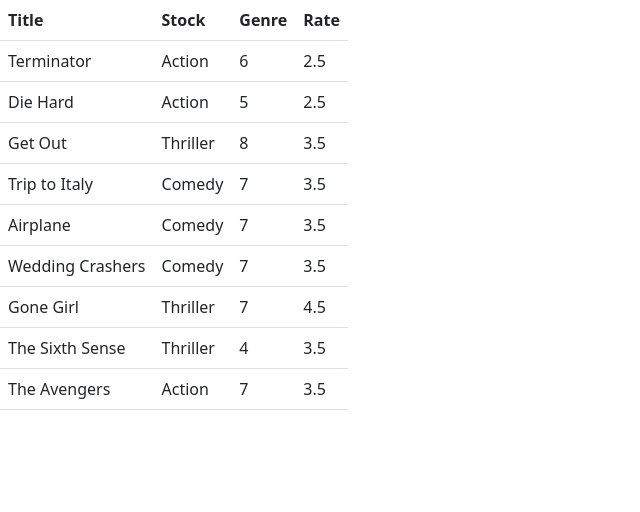
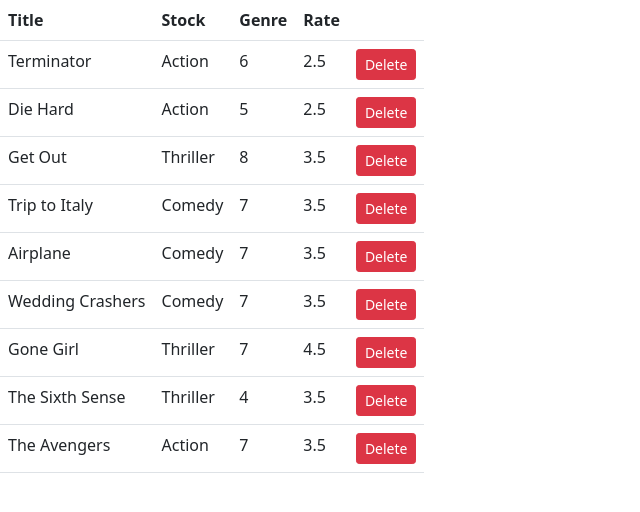
Before and after one commit to shadowp2810/vidly, a React (Create React App) app: page / in a window 1280 px wide. Shown: the top 512 px of the page, without its empty margins (0-640 px from the left). Built offline with nearby package versions, Linux system fonts and the light colour scheme.

Commit message:
Add delete functionality to movies component.

```diff
--- a/src/component/movies.jsx
+++ b/src/component/movies.jsx
@@ -1,3 +1,4 @@
+// Add Delete functionality
 import React, { Component } from "react";
 import { getMovies } from "../services/fakeMovieService";
 
@@ -6,7 +7,14 @@
     movies: getMovies(),
   };
 
+  handleDelete = (movie) => {
+    //gets all movies except the one passed here
+    const movies = this.state.movies.filter((m) => m._id !== movie._id);
+    this.setState({ movies });
+  };
+
   render() {
+    //tabel.table>thead>tr>th*4
     return (
       <tabel className="table">
         <thead>
@@ -15,15 +23,24 @@
             <th>Stock</th>
             <th>Genre</th>
             <th>Rate</th>
+            <th></th>
           </tr>
         </thead>
         <tbody>
           {this.state.movies.map((movie) => (
-            <tr>
+            <tr key={movie._id}>
               <td>{movie.title}</td>
               <td>{movie.genre.name}</td>
               <td>{movie.numberInStock}</td>
               <td>{movie.dailyRentalRate}</td>
+              <td>
+                <button
+                  onClick={() => this.handleDelete(movie)}
+                  className="btn btn-danger btn-sm"
+                >
+                  Delete
+                </button>
+              </td>
             </tr>
           ))}
         </tbody>
```
